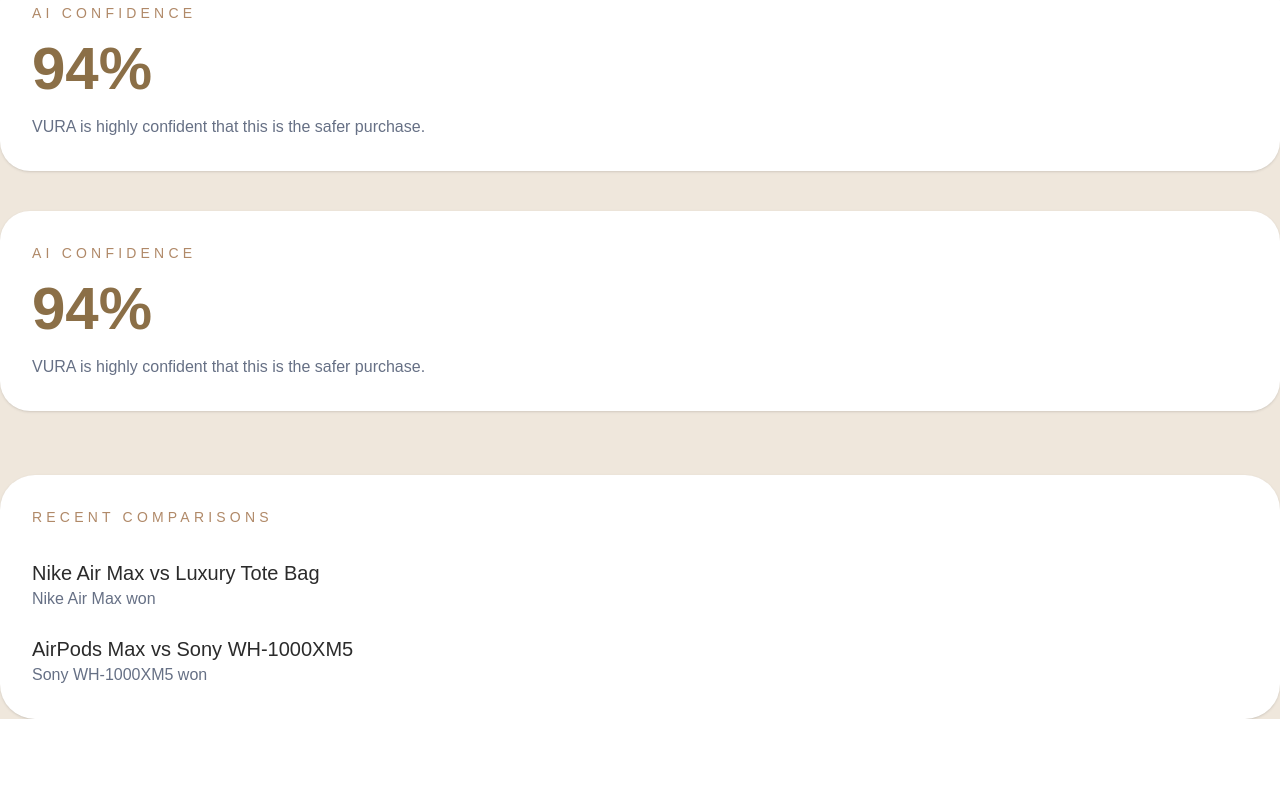
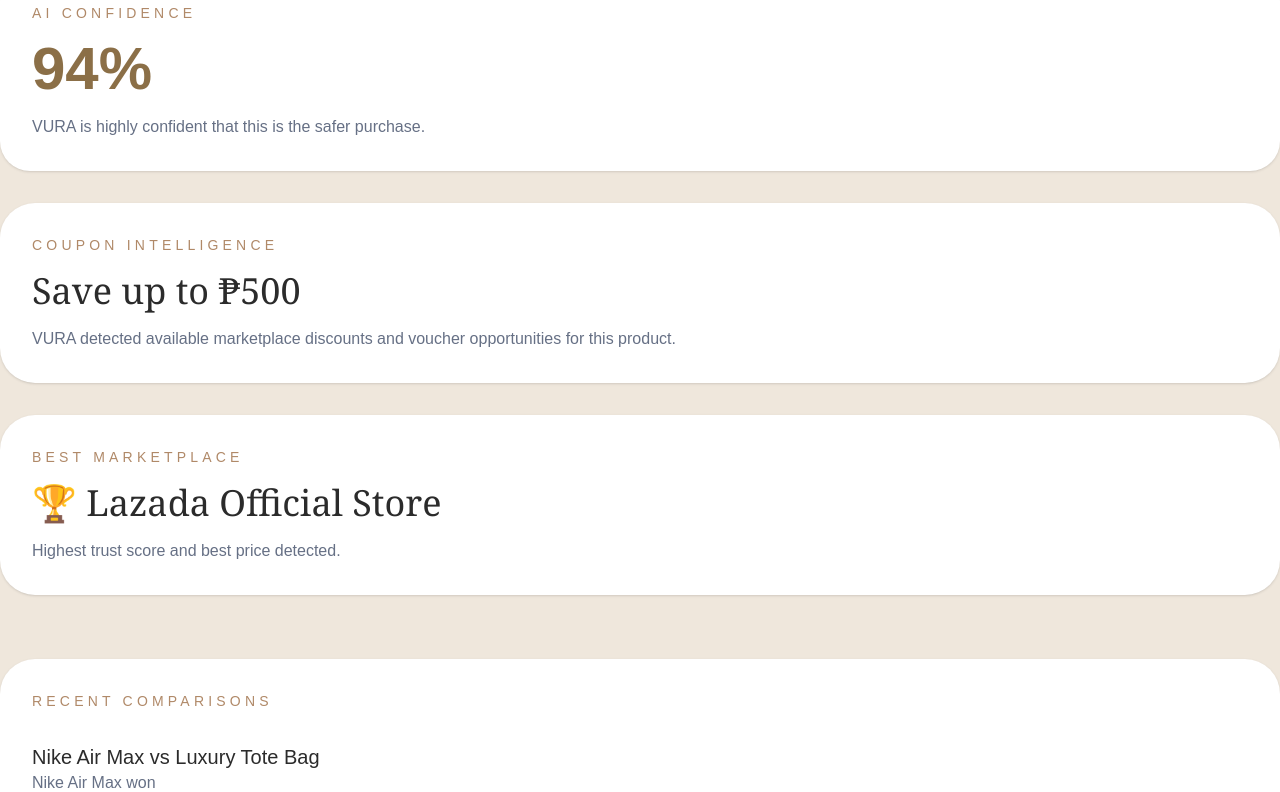
Before and after one commit to vuraassistant-cmyk/vura-webapp, a Next.js app: page /compare in a window 1280 px wide. Shown: the part 2820-3612 px from the top of the page. Before the commit the page ends 3539 px from the top, so only its background shows below. Built offline with nearby package versions, Linux system fonts and the light colour scheme.

Commit message:
Improve Compare page with AI verdict and intelligence sections

```diff
--- a/app/compare/page.tsx
+++ b/app/compare/page.tsx
@@ -253,20 +253,10 @@
     <p>✓ Better long-term purchase confidence</p>
 
   </div>
-</div>
-<div className="mt-10 rounded-[30px] bg-white p-8 shadow-sm">
 
-  <p className="uppercase tracking-[0.3em] text-[#b08968] text-sm">
-    AI Confidence
-  </p>
 
-  <h3 className="mt-4 text-6xl font-bold text-[#8b6f47]">
-    94%
-  </h3>
 
-  <p className="mt-4 text-[#667085]">
-    VURA is highly confident that this is the safer purchase.
-  </p>
+
 
 </div>
 <div className="mt-10 rounded-[30px] bg-white p-8 shadow-sm">
@@ -276,13 +266,40 @@
   </p>
 
   <h3 className="mt-4 text-6xl font-bold text-[#8b6f47]">
-    94%
+    {betterProduct.trust + 2}%
   </h3>
 
   <p className="mt-4 text-[#667085]">
     VURA is highly confident that this is the safer purchase.
   </p>
 
+</div>
+<div className="mt-8 rounded-[35px] bg-white p-8 shadow-sm">
+  <p className="uppercase tracking-[0.3em] text-[#b08968] text-sm">
+    Coupon Intelligence
+  </p>
+
+  <h3 className="text-4xl font-serif mt-4">
+    Save up to ₱500
+  </h3>
+
+  <p className="mt-4 text-[#667085]">
+    VURA detected available marketplace discounts
+    and voucher opportunities for this product.
+  </p>
+</div>
+<div className="mt-8 rounded-[35px] bg-white p-8 shadow-sm">
+  <p className="uppercase tracking-[0.3em] text-[#b08968] text-sm">
+    Best Marketplace
+  </p>
+
+  <h3 className="text-4xl font-serif mt-4">
+    🏆 Lazada Official Store
+  </h3>
+
+  <p className="mt-4 text-[#667085]">
+    Highest trust score and best price detected.
+  </p>
 </div>
 <div className="mt-16 rounded-[35px] bg-white p-8 shadow-sm">
 
```
